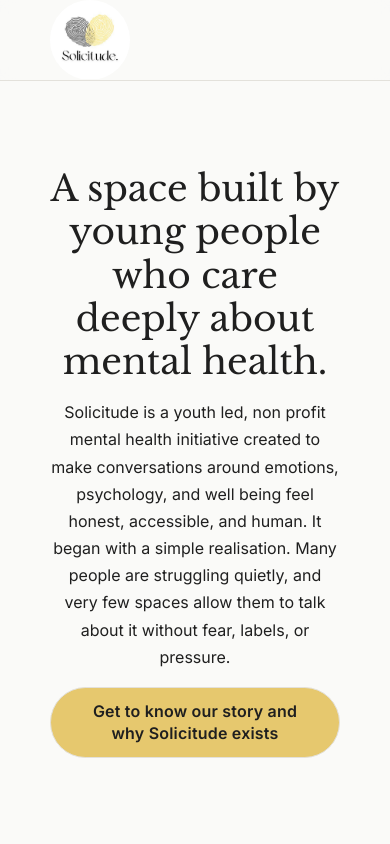
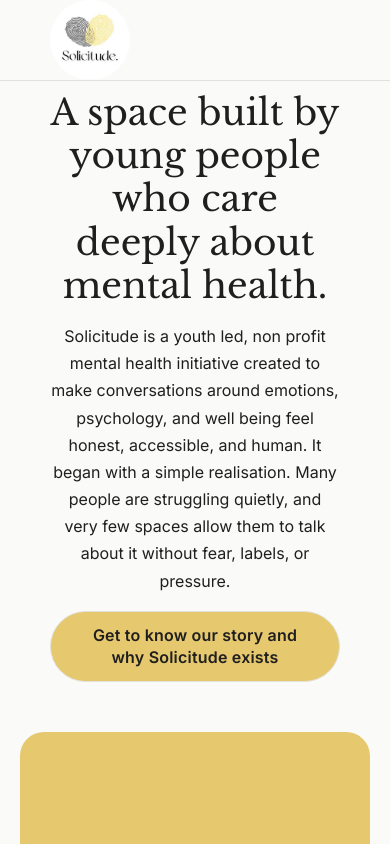
Before and after one commit to ashazlmao/solicitude.com, a plain HTML site: page about.html in a window 390 px wide. Shown: the top 844 px of the page. Drawn offline with nearby package versions, Linux system fonts and the light colour scheme.

Commit message:
Update layout.css

```diff
--- a/styles/layout.css
+++ b/styles/layout.css
@@ -58,6 +58,9 @@
 
     .hero-image {
       display: none;
+    }
+    .hero-layout{
+      height: auto;
     }
   }
 
@@ -215,4 +218,5 @@
   width: 100%;
   padding: 24px 50px;
   background-color: var(--alternate-section-bg);
+
 }
```
